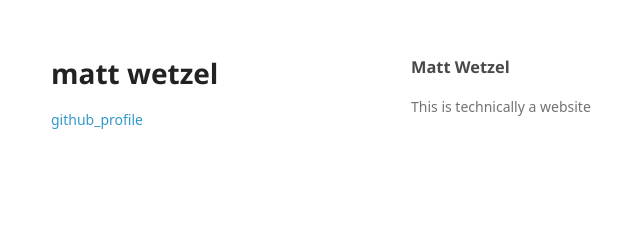
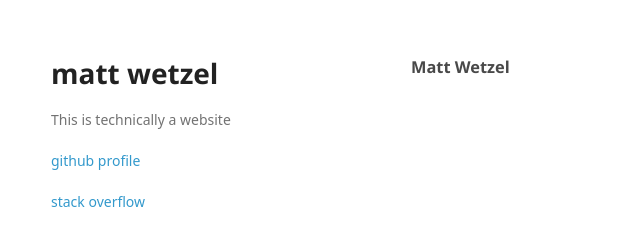
Before and after one commit to mwetzel7r/mwetzel7r.github.io, a plain HTML site: page index.html in a window 1280 px wide. Shown: the whole page, without its empty margins (159-799 px from the left). Drawn offline with Linux system fonts and the light colour scheme; a web font is replaced by a local one.

Commit message:
Update index.html

```diff
--- a/index.html
+++ b/index.html
@@ -17,16 +17,16 @@
       <header>
         <h1>matt wetzel</h1>
         <p></p>
-
-
-        <p class="view"><a href="https://github.com/mwetzel7r">github_profile</a></p>
+        <p>This is technically a website</p>
+        <p></p>
+        <p></p>
+        <p class="view"><a href="https://github.com/mwetzel7r">github profile</a></p>
+        <p class="view"><a href="http://stackoverflow.com/users/6794367/matt-w">stack overflow</a></p>
 
       </header>
       <section>
         <h3>
 <a id="matt-wetzel" class="anchor" href="#matt-wetzel" aria-hidden="true"><span aria-hidden="true" class="octicon octicon-link"></span></a>Matt Wetzel</h3>
-
-<p>This is technically a website</p>
       </section>
       <footer>
         <p><small></small></p>
```
